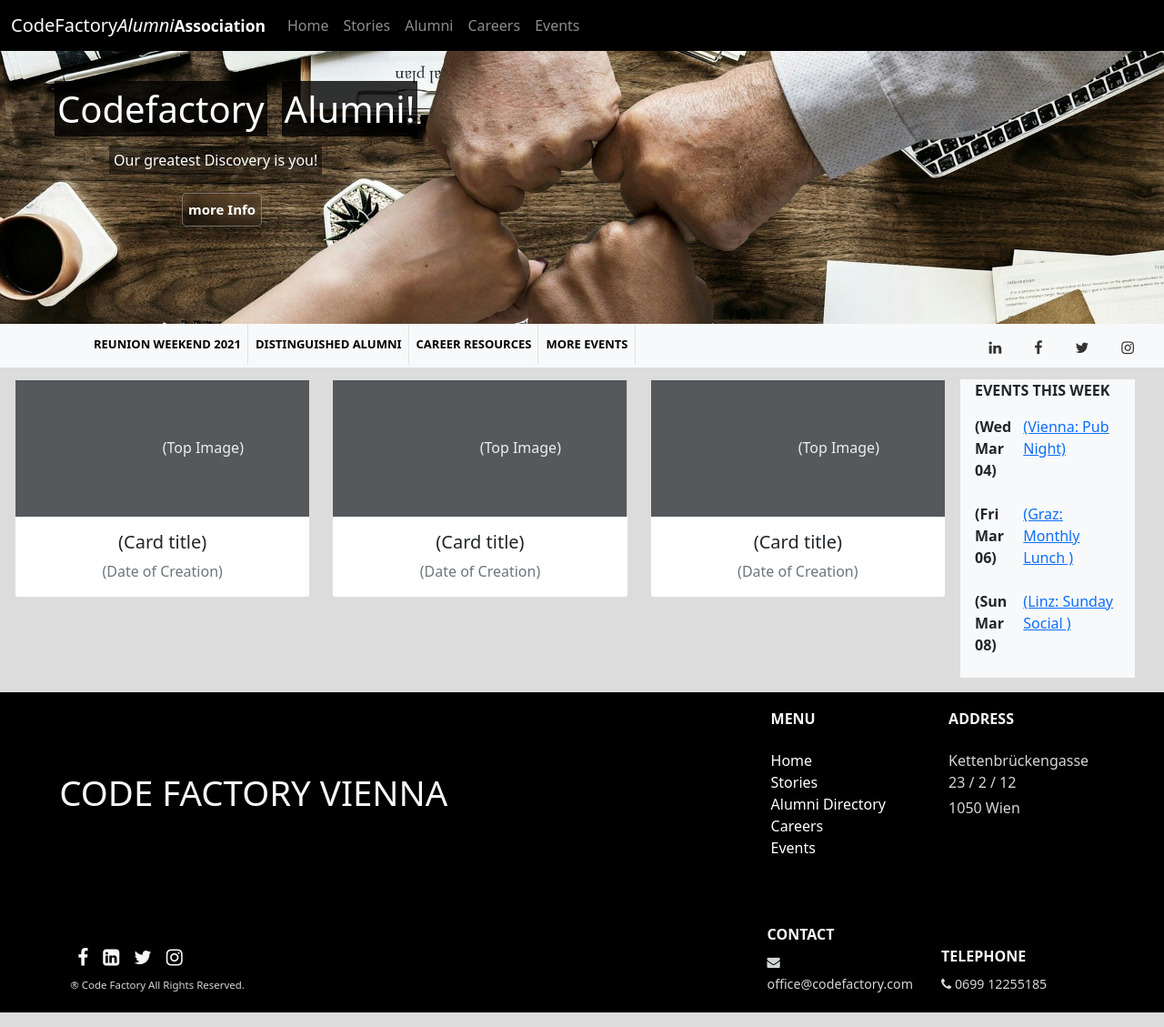
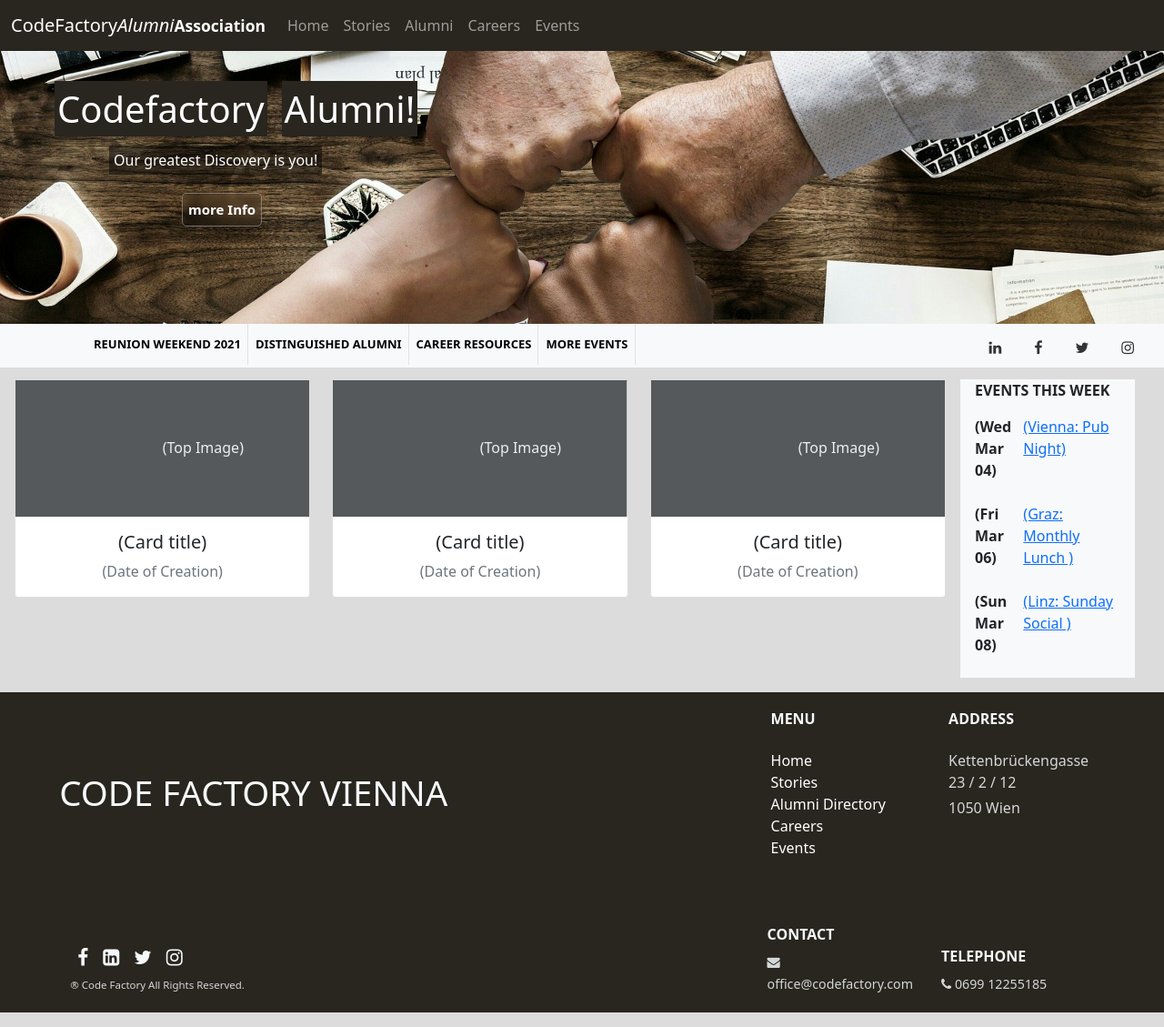
Before and after one commit to AaronWeber90/AlumniProject, an Angular app in the folder cf-alumni/: page / in a window 1280 px wide. Shown: the whole page at 91% size. Built offline with nearby package versions, Linux system fonts and the light colour scheme.

Commit message:
footer and nave (color-> dark)

```diff
--- a/cf-alumni/src/app/footer/footer.component.scss
+++ b/cf-alumni/src/app/footer/footer.component.scss
@@ -10,7 +10,7 @@ body {
 .container-fluid {
   overflow: hidden;
   //   margin-top: 250px;
-  background: black;
+  background: #29251f;
   color: #d4d7d8 !important;
   margin-bottom: 0;
   padding-bottom: 0;
--- a/cf-alumni/src/app/hero/hero.component.scss
+++ b/cf-alumni/src/app/hero/hero.component.scss
@@ -15,7 +15,7 @@
 }
 
 .hero-content h1 {
-  background-color: rgb(0, 0, 0, 0.8);
+  background-color: #29251f;
   display: inline;
   padding: 1%;
   margin-right: 1rem;
--- a/cf-alumni/src/app/navbar/navbar.component.scss
+++ b/cf-alumni/src/app/navbar/navbar.component.scss
@@ -1,5 +1,5 @@
 .blog-header .navbar {
-  background: black;
+  background: #29251f;
 }
 
 .navbar-brand {
```
